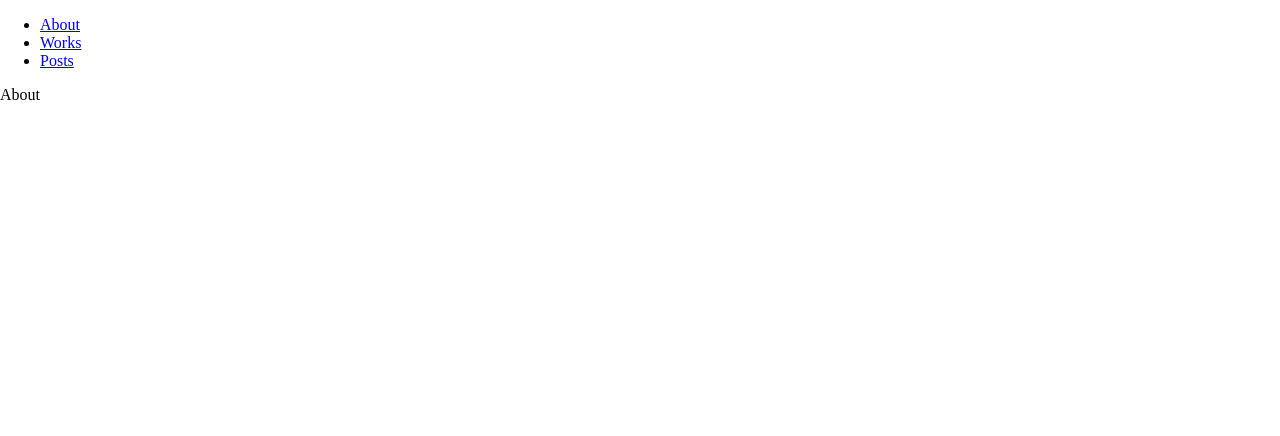
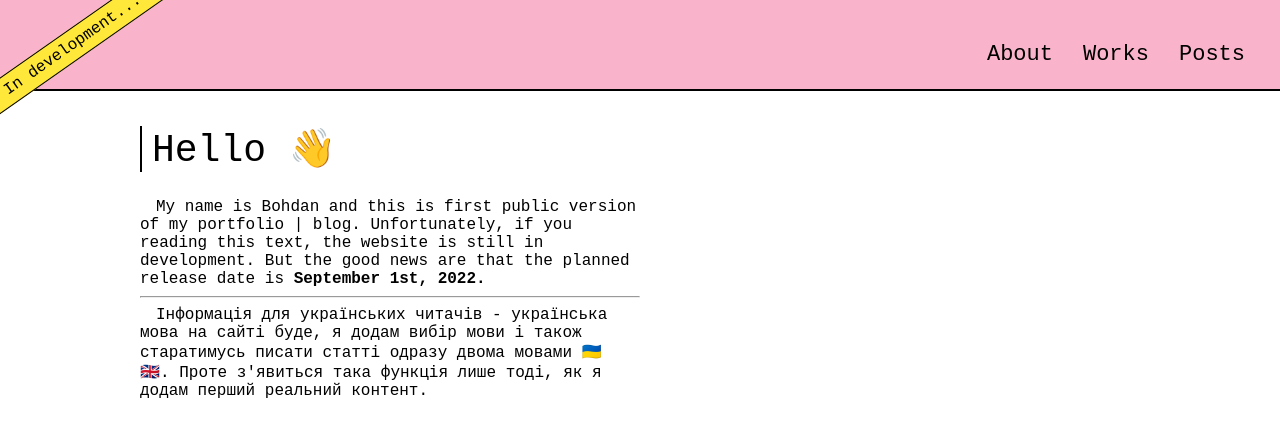
Before and after one commit to grynkiv0x001/grynkiv0x001.github.io, a React app: page / in a window 1280 px wide. Shown: the top 436 px of the page. Built offline with nearby package versions, Linux system fonts and the light colour scheme.

Commit message:
Added Basic layout and content for every page

```diff
--- a/package.json
+++ b/package.json
@@ -39,6 +39,7 @@
     "@types/react": "^18.0.5",
     "@types/react-dom": "^18.0.1",
     "@types/react-router-dom": "^5.3.3",
+    "@types/styled-components": "^5.1.25",
     "@typescript-eslint/eslint-plugin": "^5.19.0",
     "@typescript-eslint/parser": "^5.19.0",
     "babel-loader": "^8.2.4",
--- a/src/App.scss
+++ b/src/App.scss
@@ -1,3 +1,5 @@
+@import './components/Header/Header';
+
 body {
   margin: 0;
   padding: 0;
--- /dev/null
+++ b/src/components/Header/Header.scss
@@ -0,0 +1,32 @@
+.header {
+  background-color: #f9b4cb;
+  position: relative;
+  width: 100%;
+  display: flex;
+  justify-content: end;
+  font-family: monospace;
+  font-size: 22px;
+  border-bottom: 2px solid black;
+
+  &__link {
+    color: #000;
+    font: inherit;
+    text-decoration: none;
+    position: relative;
+
+    &::before {
+      border: 2px solid #fff;
+      content: ' ';
+      width: 12px;
+      height: 100%;
+      opacity: 0;
+      position: absolute;
+      left: -2px;
+      transition: 0.3s opacity ease;
+    }
+
+    &:hover::before {
+      opacity: 1;
+    }
+  }
+}
--- a/src/components/Header/index.tsx
+++ b/src/components/Header/index.tsx
@@ -1,24 +1,55 @@
 import { Link } from 'react-router-dom';
+import styled from 'styled-components';
 
 // Constants
 import { HOME, WORKS, POSTS } from '../../router/routes';
 
+const Nav = styled.div`
+  padding: 20px 35px 0;
+`;
+const List = styled.ul`
+  display: flex;
+  flex-direction: row;
+  gap: 30px;
+`;
+const ListItem = styled.li`
+  color: palevioletred;
+  list-style: none;
+`;
+const MessageStrip = styled.div`
+  position: absolute;
+  left: -30px;
+  top: 30px;
+  padding: 5px 20px;
+  font-size: 16px;
+  background-color: #ffe839;
+  border: 1px solid #000;
+  transform: rotateZ(-35deg);
+`;
+
 const Header = () => {
   return (
     <div className="header">
-      <nav className="nav">
-        <ul className="list">
-          <li className="list__item">
-            <Link to={HOME}>About</Link>
-          </li>
-          <li className="list__item">
-            <Link to={WORKS}>Works</Link>
-          </li>
-          <li className="list__item">
-            <Link to={POSTS}>Posts</Link>
-          </li>
-        </ul>
-      </nav>
+      <MessageStrip>In development...</MessageStrip>
+      <Nav>
+        <List>
+          <ListItem>
+            <Link className="header__link" to={HOME}>
+              About
+            </Link>
+          </ListItem>
+          <ListItem>
+            <Link className="header__link" to={WORKS}>
+              Works
+            </Link>
+          </ListItem>
+          <ListItem>
+            <Link className="header__link" to={POSTS}>
+              Posts
+            </Link>
+          </ListItem>
+        </List>
+      </Nav>
     </div>
   );
 };
--- /dev/null
+++ b/src/components/shared/index.ts
@@ -0,0 +1,45 @@
+import styled from 'styled-components';
+
+export const Container = styled.div`
+  max-width: 1000px;
+  margin: 0 auto;
+  padding: 10px 20px;
+`;
+
+export const Heading = styled.h1`
+  font-family: monospace;
+  font-size: 38px;
+  font-weight: normal;
+  padding-left: 10px;
+  border-left: 2px solid #000;
+
+  ::-moz-selection {
+    color: #000;
+    background: #f9b4cb;
+  }
+
+  ::selection {
+    color: #000;
+    background: #f9b4cb;
+  }
+`;
+
+export const Text = styled.p`
+  max-width: 500px;
+  font-family: 'Courier New', Courier, monospace;
+
+  ::-moz-selection {
+    color: #000;
+    background: #f9b4cb;
+  }
+
+  ::selection {
+    color: #000;
+    background: #f9b4cb;
+  }
+`;
+
+export const Tab = styled.div`
+  display: inline-block;
+  width: 1em;
+`;
--- a/src/pages/About.tsx
+++ b/src/pages/About.tsx
@@ -1,5 +1,26 @@
+import { Container, Heading, Text, Tab } from '../components/shared';
+
 const About = () => {
-  return <div className="about">About</div>;
+  return (
+    <div className="about">
+      <Container>
+        <Heading>Hello 👋</Heading>
+        <Text>
+          <Tab />
+          My name is Bohdan and this is first public version of my portfolio |
+          blog. Unfortunately, if you reading this text, the website is still in
+          development. But the good news are that the planned release date is
+          <strong> September 1st, 2022.</strong>
+          <hr />
+          <Tab />
+          Інформація для українських читачів - українська мова на сайті буде, я
+          додам вибір мови і також старатимусь писати статті одразу двома мовами
+          🇺🇦 🇬🇧. Проте з&apos;явиться така функція лише тоді, як я додам перший
+          реальний контент.
+        </Text>
+      </Container>
+    </div>
+  );
 };
 
 export default About;
--- a/src/pages/Posts.tsx
+++ b/src/pages/Posts.tsx
@@ -1,5 +1,21 @@
+import { Container, Heading, Text, Tab } from '../components/shared';
+
 const Posts = () => {
-  return <div className="posts">Posts</div>;
+  return (
+    <div className="posts">
+      <Container>
+        <Heading>Timeline ✍️</Heading>
+        <Text>
+          <Tab />
+          The idea of this project isn&apos;t just to advertising myself using
+          website portfolio, but also create place where I can share my thoughts
+          & help other people (developers) with their issues. So hopefully by
+          the <strong title="September 1st, 2022">release date</strong>{' '}
+          I&apos;ll be able to fill this page with some articles.
+        </Text>
+      </Container>
+    </div>
+  );
 };
 
 export default Posts;
--- a/src/pages/Works.tsx
+++ b/src/pages/Works.tsx
@@ -1,5 +1,23 @@
+import { Container, Heading, Text, Tab } from '../components/shared';
+
 const Works = () => {
-  return <div className="works">Works</div>;
+  return (
+    <div className="works">
+      <Container>
+        <Heading>My Projects ️💻</Heading>
+        <Text>
+          <Tab />
+          Originally the idea of own portfolio website appeared in my head 3 or
+          4 years ago. But it is definitely not the easiest task. I didn&apos;t
+          want to create something fast & simple just because I need such thing.
+          For me - nothing is better than bad. And the process of creating
+          stable and usable version of such project will take me 4 months
+          because I decided to do everything by myself, starting from the design
+          to a custom bundle & build configuration.
+        </Text>
+      </Container>
+    </div>
+  );
 };
 
 export default Works;
```
Also changed, not shown: 1 other file (tests, documents, lock files or other folders).
